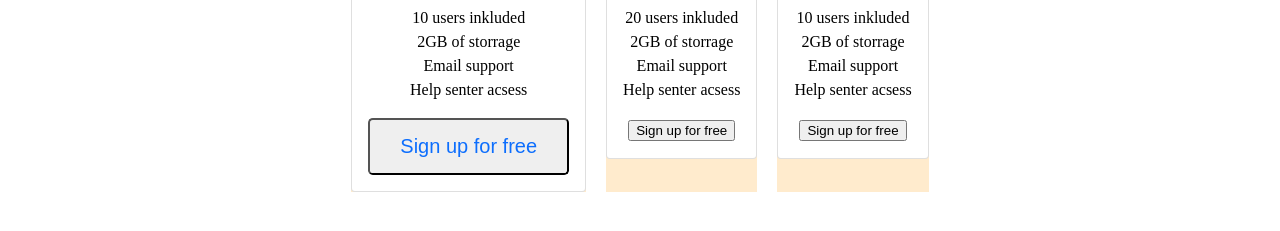
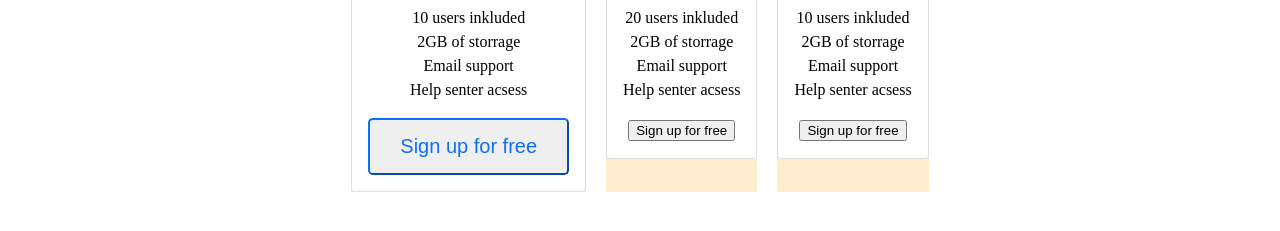
Before and after one commit to soltonbekov-aiymkyz/homework2independentwork, a plain HTML site: page index.html in a window 1280 px wide. Shown: the part 421-652 px from the top of the page. Drawn offline with Linux system fonts and the light colour scheme.

Commit message:
asadfrwadjfhjdsfh

```diff
--- a/styles.css
+++ b/styles.css
@@ -133,5 +133,5 @@ h6{
                     font-size: 1.25rem;
                     border-radius: .3rem;
                     color: #0d6efd;
-
+                    border-color: #0d6efd;
                     }
```
